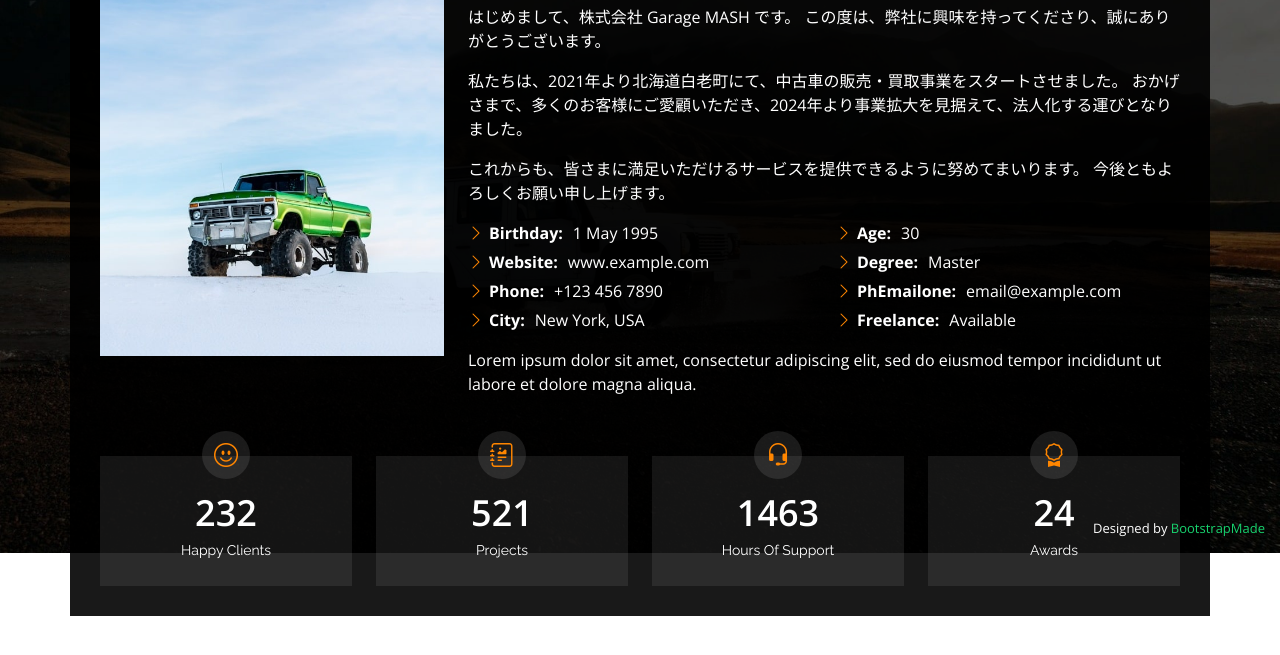
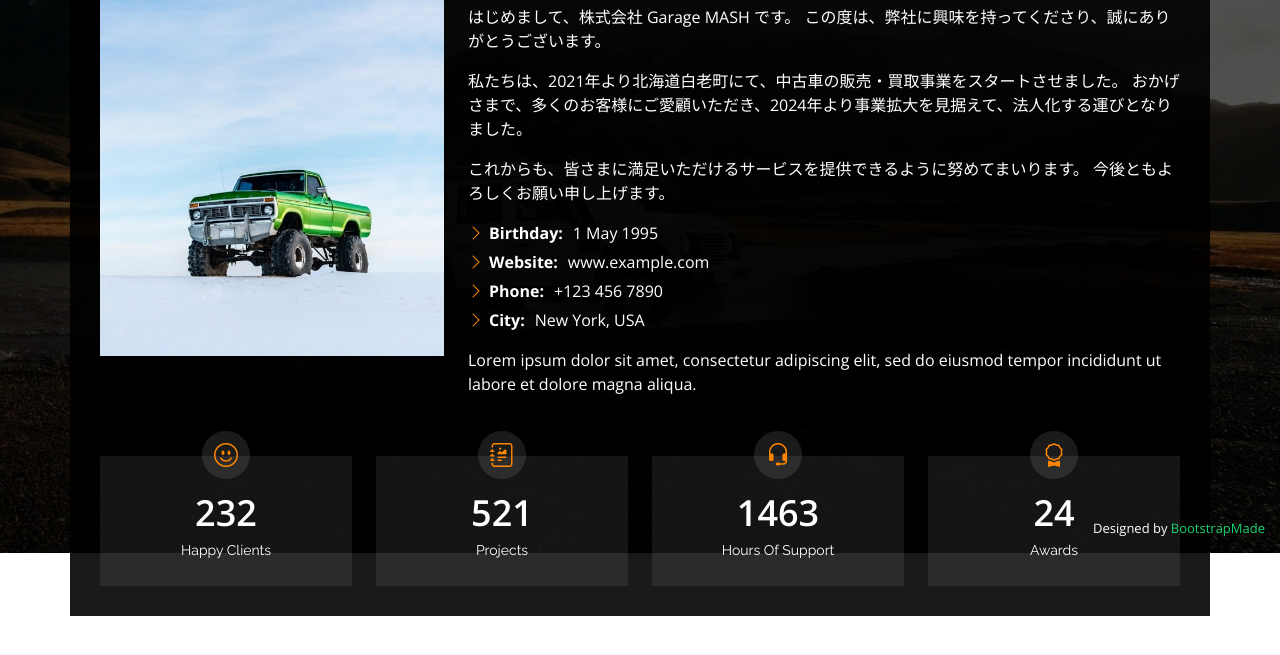
Before and after one commit to garage-mash-com/personal, a website: page docs/index.html in a window 1280 px wide. Both pictures are taken after a click on the link "About". Shown: the part 247-902 px from the top of the page. Drawn offline with nearby package versions, Linux system fonts and the light colour scheme.

Commit message:
Update index.html

```diff
--- a/docs/index.html
+++ b/docs/index.html
@@ -108,7 +108,7 @@
             今後ともよろしくお願い申し上げます。
           </p>
           <div class="row">
-            <div class="col-lg-6">
+            <div class="col">
               <ul>
                 <li><i class="bi bi-chevron-right"></i> <strong>Birthday:</strong> <span>1 May 1995</span></li>
                 <li><i class="bi bi-chevron-right"></i> <strong>Website:</strong> <span>www.example.com</span></li>
@@ -116,6 +116,7 @@
                 <li><i class="bi bi-chevron-right"></i> <strong>City:</strong> <span>New York, USA</span></li>
               </ul>
             </div>
+            <!--
             <div class="col-lg-6">
               <ul>
                 <li><i class="bi bi-chevron-right"></i> <strong>Age:</strong> <span>30</span></li>
@@ -124,6 +125,7 @@
                 <li><i class="bi bi-chevron-right"></i> <strong>Freelance:</strong> <span>Available</span></li>
               </ul>
             </div>
+            -->
           </div>
           <p>
             Lorem ipsum dolor sit amet, consectetur adipiscing elit, sed do eiusmod tempor incididunt ut labore et dolore
```
